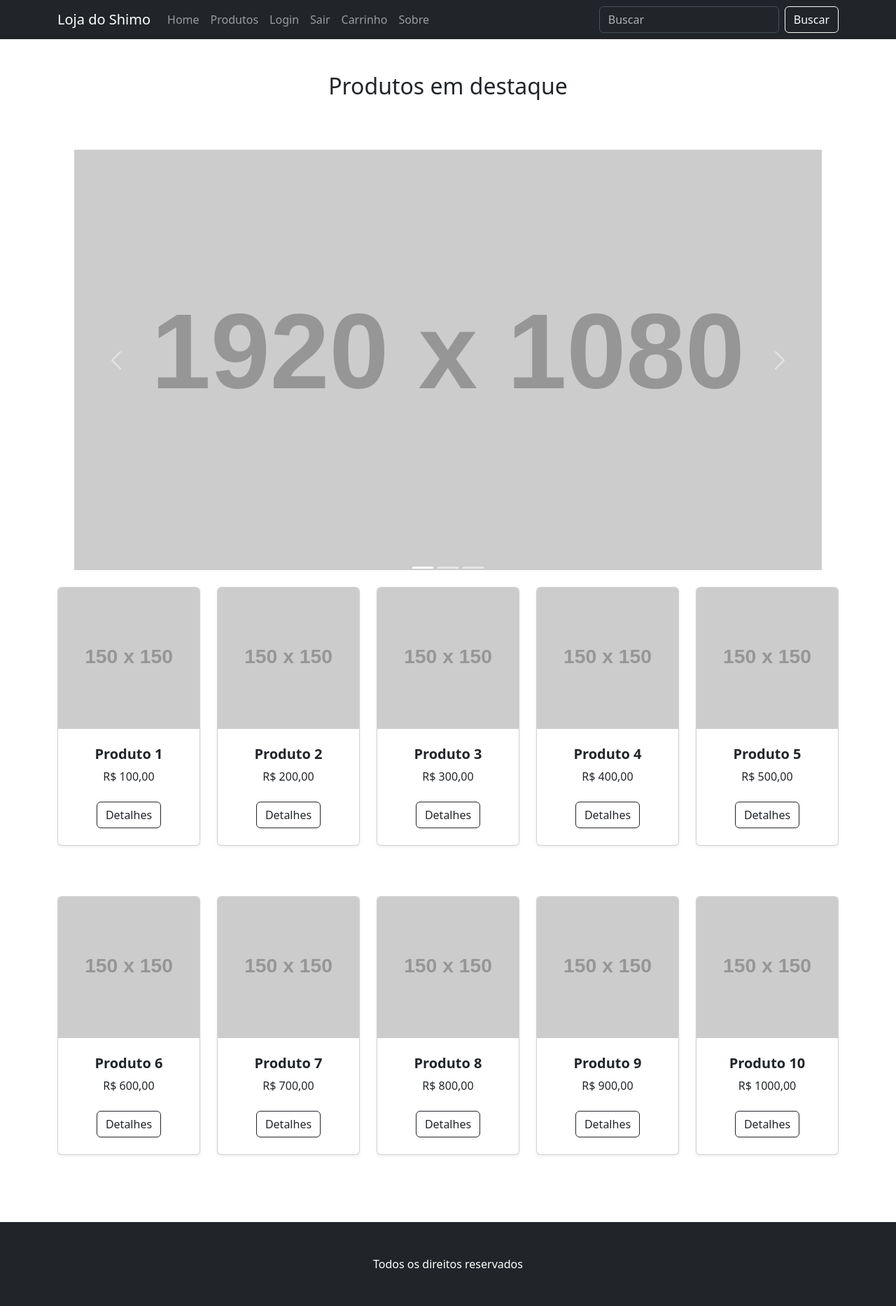
After one commit to wrshimo/PW-ENS-2026-1, a PHP site: page /bootstrap/index.html in a window 1280 px wide. The commit adds this page. Shown: the whole page at 70% size. Run offline with PHP 8.4, Linux system fonts and the light colour scheme; grey boxes labelled with a size stand in for pictures from a placeholder-image service; some libraries are stand-ins or nearby versions.

Commit message:
Versão inicial do projeto.

```diff
--- /dev/null
+++ b/bootstrap/index.html
@@ -0,0 +1,229 @@
+<!DOCTYPE html>
+<html lang="pt-br">
+
+<head>
+  <title>Minha Loja</title>
+  <link rel="stylesheet" href="https://cdn.jsdelivr.net/npm/bootstrap@5.3.3/dist/css/bootstrap.min.css">
+  <style>
+    /* custom.css */
+    :root {
+      --bs-primary: #1E6BFF;
+      --bs-primary-rgb: 30, 107, 255;
+      --bs-link-color: #1E6BFF;
+    }
+  </style>
+</head>
+
+<body>
+  <header>
+    <nav class="navbar navbar-expand-lg bg-dark" data-bs-theme="dark">
+      <div class="container">
+        <a class="navbar-brand" href="#">Loja do Shimo</a>
+        <button class="navbar-toggler" type="button" data-bs-toggle="collapse" data-bs-target="#nav" aria-controls="nav"
+          aria-expanded="false" aria-label="Toggle navigation">
+          <span class="navbar-toggler-icon"></span>
+        </button>
+        <div class="collapse navbar-collapse" id="nav">
+          <ul class="nav navbar-nav me-auto">
+            <li class="nav-item"><a class="nav-link" href="#">Home</a></li>
+            <li class="nav-item"><a class="nav-link" href="#">Produtos</a></li>
+            <li class="nav-item"><a class="nav-link" href="#">Login</a></li>
+            <li class="nav-item"><a class="nav-link" href="#">Sair</a></li>
+            <li class="nav-item"><a class="nav-link" href="#">Carrinho</a></li>
+            <li class="nav-item"><a class="nav-link" href="#">Sobre</a></li>
+          </ul>
+          <form class="d-flex" role="search">
+            <input class="form-control me-2" type="search" placeholder="Buscar" />
+            <button class="btn btn-outline-light" type="submit">Buscar</button>
+          </form>
+        </div>
+      </div>
+    </nav>
+  </header>
+  <main class="container">
+    <section class="py-5">
+      <h2 class="text-center mb-5">Produtos em destaque</h2>
+      <div id="carouselExampleIndicators" class="carousel slide p-4">
+        <div class="carousel-indicators">
+          <button type="button" data-bs-target="#carouselExampleIndicators" data-bs-slide-to="0" class="active"
+            aria-current="true" aria-label="Slide 1"></button>
+          <button type="button" data-bs-target="#carouselExampleIndicators" data-bs-slide-to="1"
+            aria-label="Slide 2"></button>
+          <button type="button" data-bs-target="#carouselExampleIndicators" data-bs-slide-to="2"
+            aria-label="Slide 3"></button>
+        </div>
+        <div class="carousel-inner">
+          <div class="carousel-item active">
+            <img src="https://placehold.co/1920x1080" class="d-block w-100" alt="...">
+          </div>
+          <div class="carousel-item">
+            <img src="https://placehold.co/1920x1080" class="d-block w-100" alt="...">
+          </div>
+          <div class="carousel-item">
+            <img src="https://placehold.co/1920x1080" class="d-block w-100" alt="...">
+          </div>
+        </div>
+        <button class="carousel-control-prev" type="button" data-bs-target="#carouselExampleIndicators"
+          data-bs-slide="prev">
+          <span class="carousel-control-prev-icon" aria-hidden="true"></span>
+          <span class="visually-hidden">Previous</span>
+        </button>
+        <button class="carousel-control-next" type="button" data-bs-target="#carouselExampleIndicators"
+          data-bs-slide="next">
+          <span class="carousel-control-next-icon" aria-hidden="true"></span>
+          <span class="visually-hidden">Next</span>
+        </button>
+      </div>
+      <div class="row row-cols-1 row-cols-sm-2 row-cols-md-3 row-cols-lg-4 row-cols-xl-5 g-4">
+        <div class="col mb-5">
+          <div class="card h-100 shadow-sm">
+            <img class="card-img-top" src="https://placehold.co/150x150" alt="Produto 1">
+            <div class="card-body p-4">
+              <div class="text-center">
+                <h5 class="fw-bolder">Produto 1</h5>
+                R$ 100,00
+              </div>
+            </div>
+            <div class="card-footer p-4 pt-0 border-top-0 bg-transparent">
+              <div class="text-center"><a class="btn btn-outline-dark mt-auto" href="#">Detalhes</a></div>
+            </div>
+          </div>
+        </div>
+        <div class="col mb-5">
+          <div class="card h-100 shadow-sm">
+            <img class="card-img-top" src="https://placehold.co/150x150" alt="Produto 2">
+            <div class="card-body p-4">
+              <div class="text-center">
+                <h5 class="fw-bolder">Produto 2</h5>
+                R$ 200,00
+              </div>
+            </div>
+            <div class="card-footer p-4 pt-0 border-top-0 bg-transparent">
+              <div class="text-center"><a class="btn btn-outline-dark mt-auto" href="#">Detalhes</a></div>
+            </div>
+          </div>
+        </div>
+        <div class="col mb-5">
+          <div class="card h-100 shadow-sm">
+            <img class="card-img-top" src="https://placehold.co/150x150" alt="Produto 3">
+            <div class="card-body p-4">
+              <div class="text-center">
+                <h5 class="fw-bolder">Produto 3</h5>
+                R$ 300,00
+              </div>
+            </div>
+            <div class="card-footer p-4 pt-0 border-top-0 bg-transparent">
+              <div class="text-center"><a class="btn btn-outline-dark mt-auto" href="#">Detalhes</a></div>
+            </div>
+          </div>
+        </div>
+        <div class="col mb-5">
+          <div class="card h-100 shadow-sm">
+            <img class="card-img-top" src="https://placehold.co/150x150" alt="Produto 4">
+            <div class="card-body p-4">
+              <div class="text-center">
+                <h5 class="fw-bolder">Produto 4</h5>
+                R$ 400,00
+              </div>
+            </div>
+            <div class="card-footer p-4 pt-0 border-top-0 bg-transparent">
+              <div class="text-center"><a class="btn btn-outline-dark mt-auto" href="#">Detalhes</a></div>
+            </div>
+          </div>
+        </div>
+        <div class="col mb-5">
+          <div class="card h-100 shadow-sm">
+            <img class="card-img-top" src="https://placehold.co/150x150" alt="Produto 5">
+            <div class="card-body p-4">
+              <div class="text-center">
+                <h5 class="fw-bolder">Produto 5</h5>
+                R$ 500,00
+              </div>
+            </div>
+            <div class="card-footer p-4 pt-0 border-top-0 bg-transparent">
+              <div class="text-center"><a class="btn btn-outline-dark mt-auto" href="#">Detalhes</a></div>
+            </div>
+          </div>
+        </div>
+        <div class="col mb-5">
+          <div class="card h-100 shadow-sm">
+            <img class="card-img-top" src="https://placehold.co/150x150" alt="Produto 6">
+            <div class="card-body p-4">
+              <div class="text-center">
+                <h5 class="fw-bolder">Produto 6</h5>
+                R$ 600,00
+              </div>
+            </div>
+            <div class="card-footer p-4 pt-0 border-top-0 bg-transparent">
+              <div class="text-center"><a class="btn btn-outline-dark mt-auto" href="#">Detalhes</a></div>
+            </div>
+          </div>
+        </div>
+        <div class="col mb-5">
+          <div class="card h-100 shadow-sm">
+            <img class="card-img-top" src="https://placehold.co/150x150" alt="Produto 7">
+            <div class="card-body p-4">
+              <div class="text-center">
+                <h5 class="fw-bolder">Produto 7</h5>
+                R$ 700,00
+              </div>
+            </div>
+            <div class="card-footer p-4 pt-0 border-top-0 bg-transparent">
+              <div class="text-center"><a class="btn btn-outline-dark mt-auto" href="#">Detalhes</a></div>
+            </div>
+          </div>
+        </div>
+        <div class="col mb-5">
+          <div class="card h-100 shadow-sm">
+            <img class="card-img-top" src="https://placehold.co/150x150" alt="Produto 8">
+            <div class="card-body p-4">
+              <div class="text-center">
+                <h5 class="fw-bolder">Produto 8</h5>
+                R$ 800,00
+              </div>
+            </div>
+            <div class="card-footer p-4 pt-0 border-top-0 bg-transparent">
+              <div class="text-center"><a class="btn btn-outline-dark mt-auto" href="#">Detalhes</a></div>
+            </div>
+          </div>
+        </div>
+        <div class="col mb-5">
+          <div class="card h-100 shadow-sm">
+            <img class="card-img-top" src="https://placehold.co/150x150" alt="Produto 9">
+            <div class="card-body p-4">
+              <div class="text-center">
+                <h5 class="fw-bolder">Produto 9</h5>
+                R$ 900,00
+              </div>
+            </div>
+            <div class="card-footer p-4 pt-0 border-top-0 bg-transparent">
+              <div class="text-center"><a class="btn btn-outline-dark mt-auto" href="#">Detalhes</a></div>
+            </div>
+          </div>
+        </div>
+        <div class="col mb-5">
+          <div class="card h-100 shadow-sm">
+            <img class="card-img-top" src="https://placehold.co/150x150" alt="Produto 10">
+            <div class="card-body p-4">
+              <div class="text-center">
+                <h5 class="fw-bolder">Produto 10</h5>
+                R$ 1000,00
+              </div>
+            </div>
+            <div class="card-footer p-4 pt-0 border-top-0 bg-transparent">
+              <div class="text-center"><a class="btn btn-outline-dark mt-auto" href="#">Detalhes</a></div>
+            </div>
+          </div>
+        </div>
+      </div>
+    </section>
+  </main>
+  <footer class="py-5 bg-dark">
+    <div class="container">
+      <p class="m-0 text-center text-white">Todos os direitos reservados</p>
+    </div>
+  </footer>
+  <script src="https://cdn.jsdelivr.net/npm/bootstrap@5.3.3/dist/js/bootstrap.bundle.min.js"></script>
+</body>
+
+</html>
```
Also changed, not shown: css/estilos.css (added, +55 -0 lines), css/index.html (added, +30 -0 lines), index.php (+100 -4 lines), style.css (added, +87 -0 lines), 1 other file.
